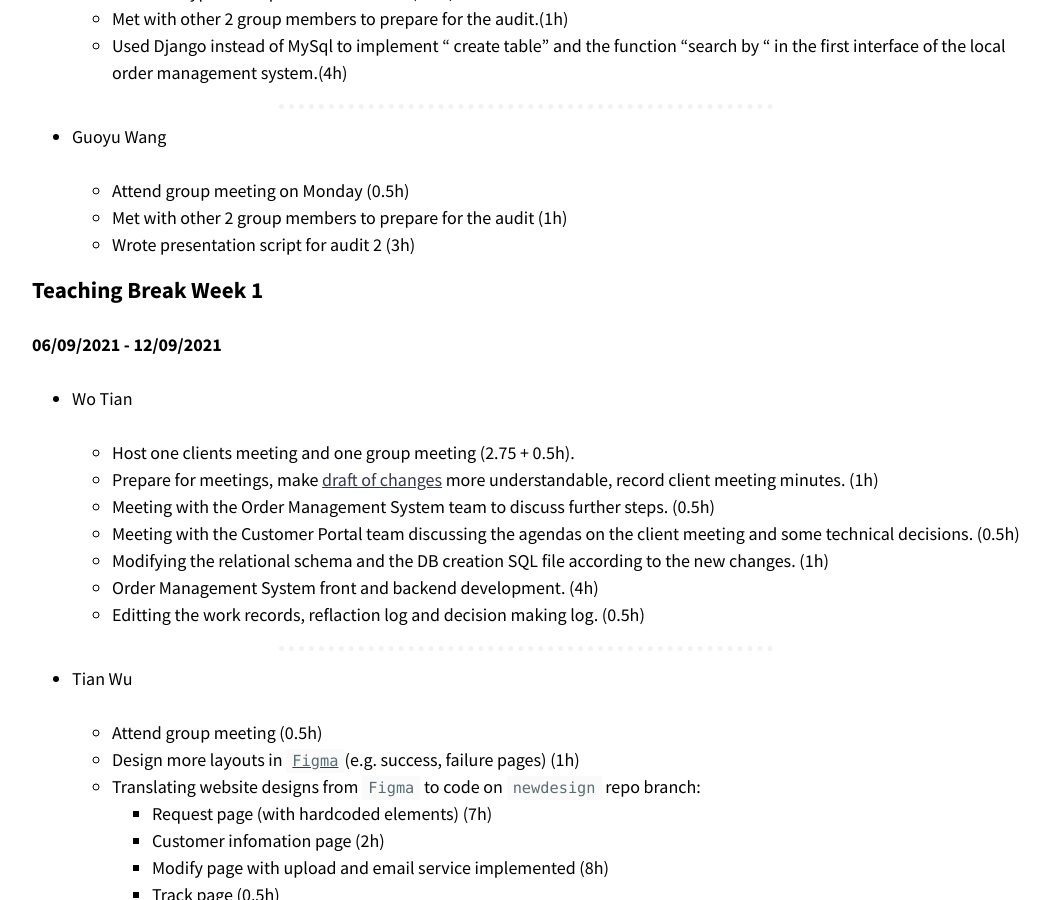
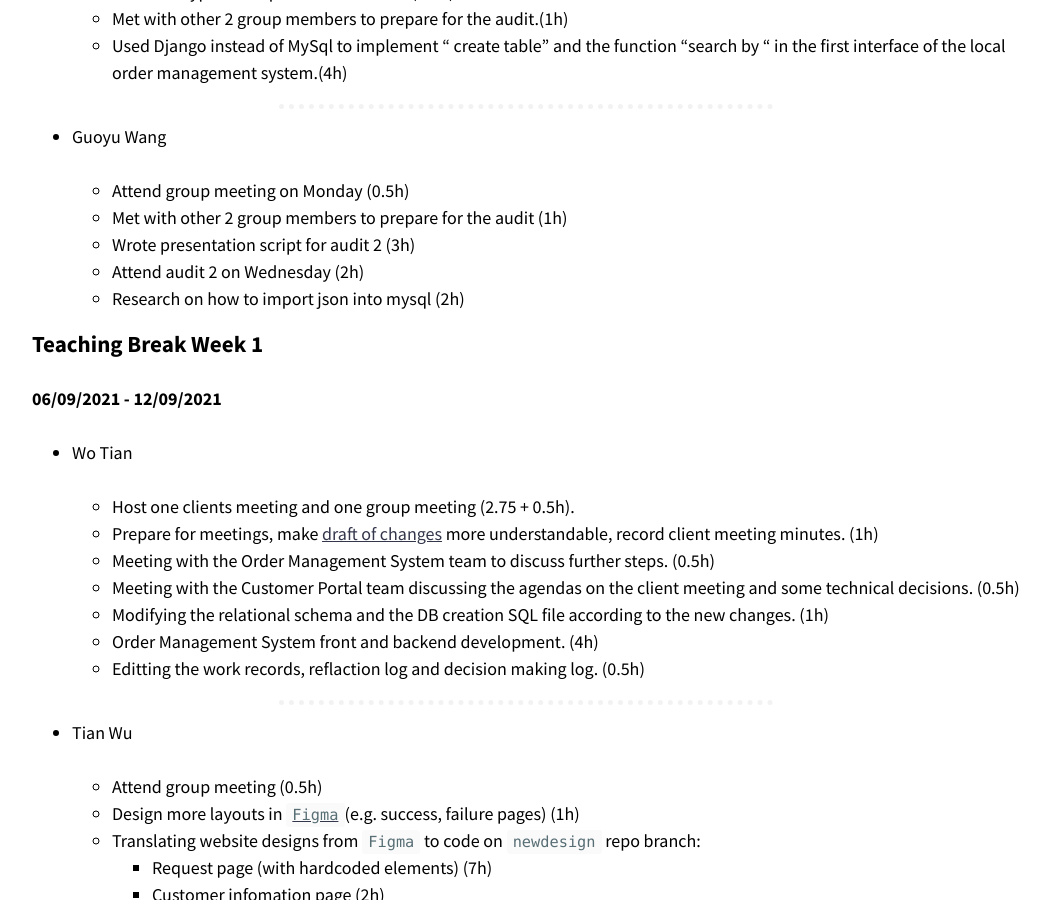
Before and after one commit to optofab/optofab.github.io, a Jekyll site: the page built from work_records.md, in a window 1280 px wide and 900 px high, scrolled down 10386 px. Shown: the whole window, without its empty margins (114-1164 px from the left). Built offline with Jekyll 4.4.1, drawn with Linux system fonts in a browser that asks for light colours; nearby versions of some CDN libraries; emoji names are drawn with the system emoji font.

Commit message:
Update work_records.md

```diff
--- a/work_records.md
+++ b/work_records.md
@@ -421,6 +421,8 @@ _[Don't forget to add hours for each of the work you've done. This line will be
   - Attend group meeting on Monday (0.5h)
   - Met with other 2 group members to prepare for the audit (1h)
   - Wrote presentation script for audit 2 (3h)
+  - Attend audit 2 on Wednesday (2h)
+  - Research on how to import json into mysql (2h)
 
 ### Teaching Break Week 1
 
```
